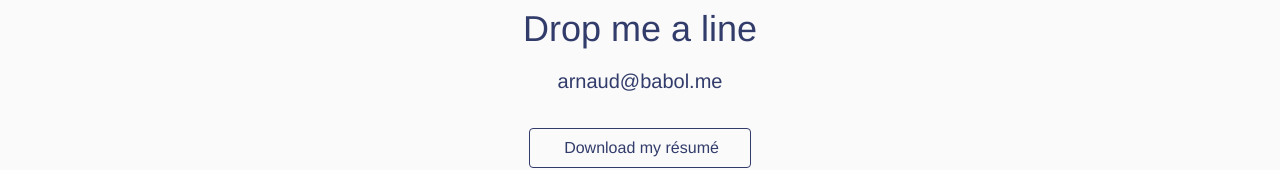
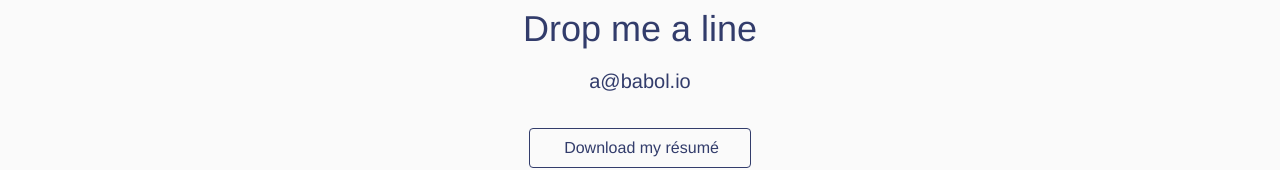
Before and after one commit to ababol/JSON-Resume, a Next.js app in the folder packages/website/: page / in a window 1280 px wide. Shown: the part 1465-1635 px from the top of the page. Built offline with nearby package versions, Linux system fonts and the light colour scheme; a web font is replaced by a local one.

Commit message:
Update email -> a@babol.io

```diff
--- a/packages/website/components/Companies/CompanyItemEmpty.js
+++ b/packages/website/components/Companies/CompanyItemEmpty.js
@@ -1,7 +1,7 @@
 export default () => (
   <li>
     <a
-      href="mailto:arnaud@babol.me"
+      href="mailto:a@babol.io"
       target="_blank"
     >
       <h5>
--- a/packages/website/static/resume.json
+++ b/packages/website/static/resume.json
@@ -174,7 +174,7 @@
   },
   "contact":{
     "phone":"+33671706235",
-    "mail":"arnaud@babol.me",
+    "mail":"a@babol.io",
     "github":"ababol",
     "angellist":"https://angel.co/ababol",
     "twitter":"@arbabol",
```
Also changed, not shown: 2 other files (tests, documents, lock files or other folders).
